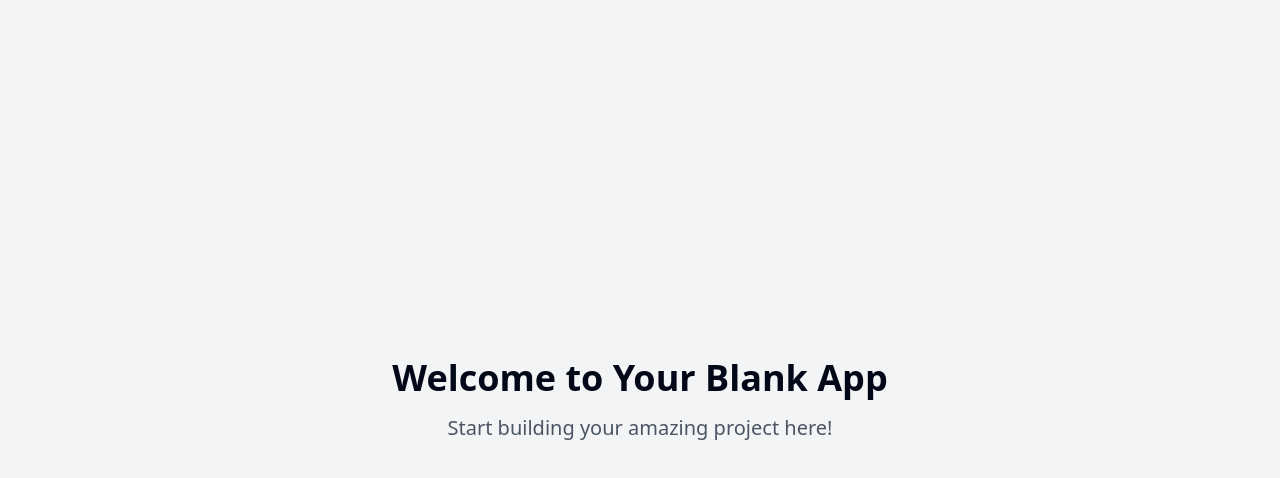
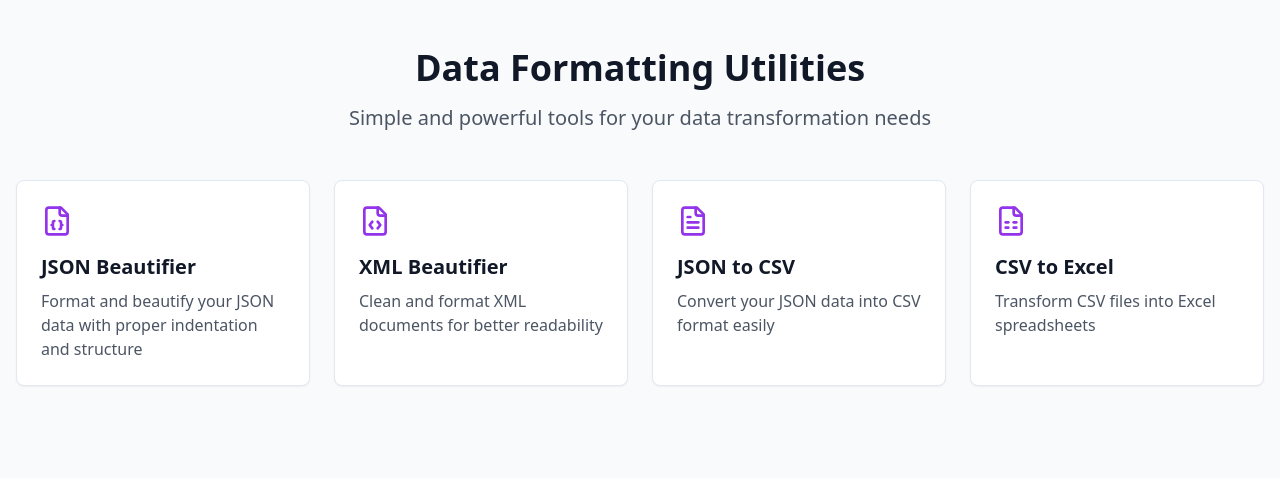
Before and after one commit to GauravChinavle/ohmygosh, a React (Vite) app: page / in a window 1280 px wide. Shown: the top 478 px of the page. Built offline with nearby package versions, Linux system fonts and the light colour scheme.

Commit message:
Add home page with utility cards
Implement a home page with cards for various utility use cases like JSON beautification, XML beautification, JSON to CSV, and CSV to Excel.

```diff
--- /dev/null
+++ b/src/components/UtilityCard.tsx
@@ -0,0 +1,27 @@
+
+import { LucideIcon } from "lucide-react";
+import { Card } from "@/components/ui/card";
+import { cn } from "@/lib/utils";
+
+interface UtilityCardProps {
+  title: string;
+  description: string;
+  icon: LucideIcon;
+  className?: string;
+}
+
+export function UtilityCard({ title, description, icon: Icon, className }: UtilityCardProps) {
+  return (
+    <Card className={cn(
+      "group relative overflow-hidden p-6 transition-all hover:shadow-lg",
+      "cursor-pointer bg-white hover:scale-105",
+      className
+    )}>
+      <div className="mb-4">
+        <Icon className="h-8 w-8 text-purple-600" />
+      </div>
+      <h3 className="text-xl font-semibold text-gray-900 mb-2">{title}</h3>
+      <p className="text-gray-600">{description}</p>
+    </Card>
+  );
+}
--- a/src/pages/Index.tsx
+++ b/src/pages/Index.tsx
@@ -1,11 +1,51 @@
-// Update this page (the content is just a fallback if you fail to update the page)
+
+import { FileJson, FileCode, FileSpreadsheet, FileText } from "lucide-react";
+import { UtilityCard } from "@/components/UtilityCard";
+
+const UTILITY_CARDS = [
+  {
+    title: "JSON Beautifier",
+    description: "Format and beautify your JSON data with proper indentation and structure",
+    icon: FileJson,
+  },
+  {
+    title: "XML Beautifier",
+    description: "Clean and format XML documents for better readability",
+    icon: FileCode,
+  },
+  {
+    title: "JSON to CSV",
+    description: "Convert your JSON data into CSV format easily",
+    icon: FileText,
+  },
+  {
+    title: "CSV to Excel",
+    description: "Transform CSV files into Excel spreadsheets",
+    icon: FileSpreadsheet,
+  },
+];
 
 const Index = () => {
   return (
-    <div className="min-h-screen flex items-center justify-center bg-gray-100">
-      <div className="text-center">
-        <h1 className="text-4xl font-bold mb-4">Welcome to Your Blank App</h1>
-        <p className="text-xl text-gray-600">Start building your amazing project here!</p>
+    <div className="min-h-screen bg-gray-50">
+      <div className="container mx-auto px-4 py-12">
+        <h1 className="text-4xl font-bold text-center mb-4 text-gray-900">
+          Data Formatting Utilities
+        </h1>
+        <p className="text-xl text-center text-gray-600 mb-12">
+          Simple and powerful tools for your data transformation needs
+        </p>
+
+        <div className="grid grid-cols-1 md:grid-cols-2 lg:grid-cols-4 gap-6">
+          {UTILITY_CARDS.map((card, index) => (
+            <UtilityCard
+              key={index}
+              title={card.title}
+              description={card.description}
+              icon={card.icon}
+            />
+          ))}
+        </div>
       </div>
     </div>
   );
```
